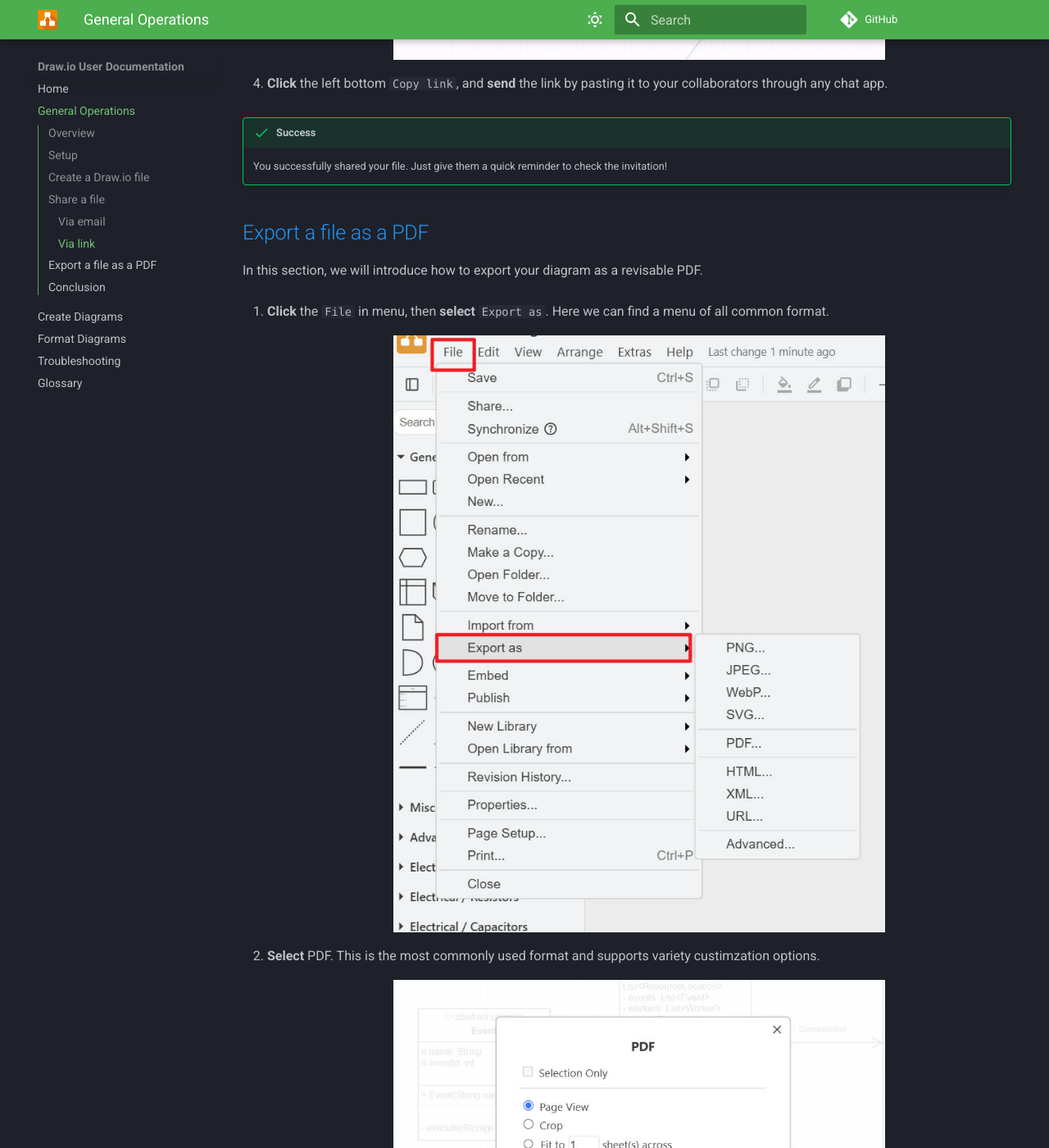
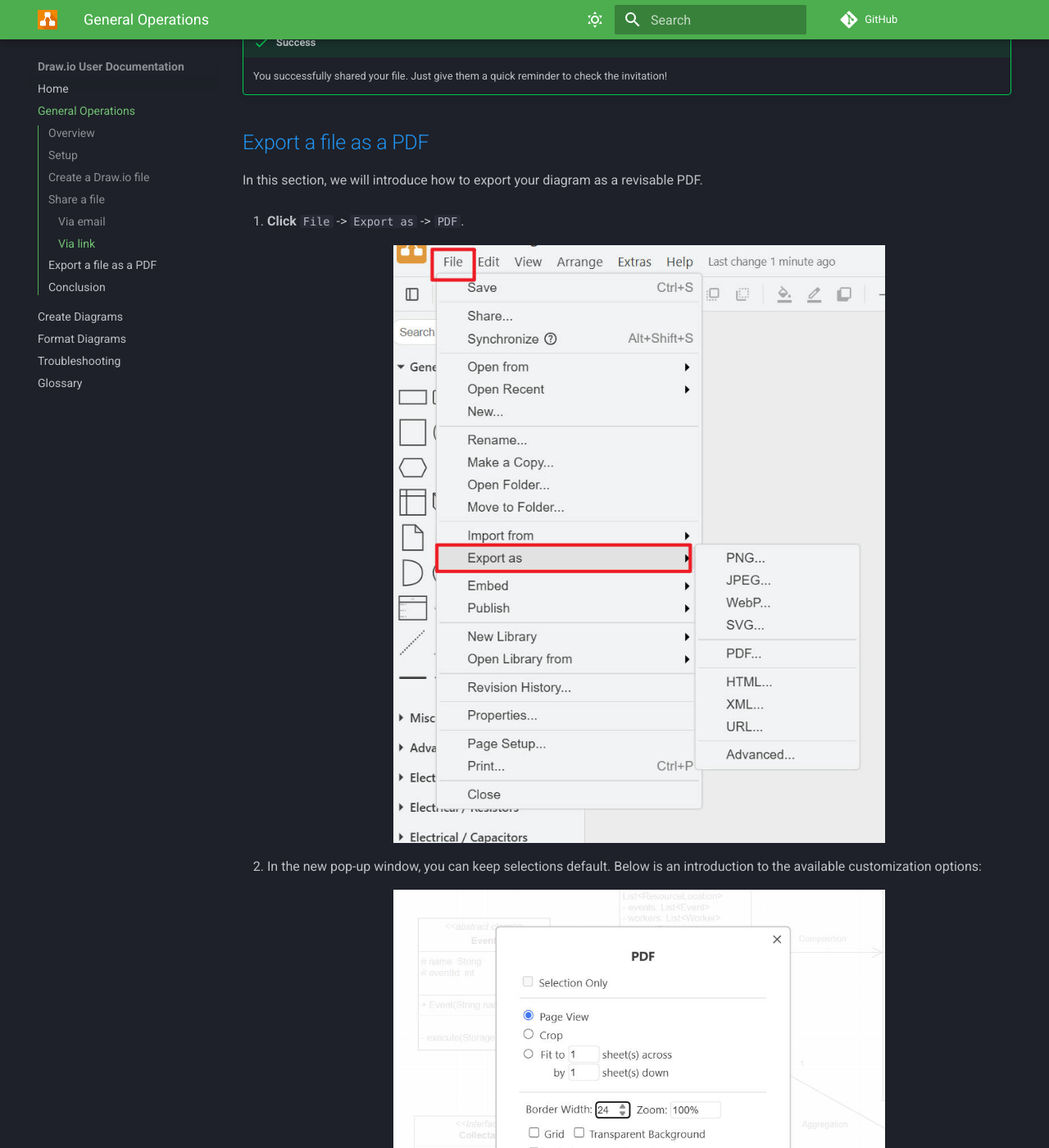
Before and after one commit to zoeyj3/2216_documentation, an MkDocs documentation site: the page built from docs/general-operations.md, in a window 1280 px wide and 1400 px high, scrolled down 7994 px. Shown: the whole window at 82% size. Built offline with MkDocs 1.6.1 and Material for MkDocs 9.7.7, drawn with Linux system fonts in a browser that asks for light colours; emoji names are drawn with the system emoji font; some web fonts are replaced; comment, search, counter and statistics services are not loaded; some of the changed text lies outside the part shown.

Commit message:
Fix the export introduction words

```diff
--- a/docs/general-operations.md
+++ b/docs/general-operations.md
@@ -29,7 +29,7 @@
 4. After finishing sign-in process, **Click** `Select all` to give draw.io full access. **Scroll** down to the bottom of the window, and **click** continue.
 
       <figure markdown>
-      ![Shape panel](assets/general-operations/select_all.jpg){width="600"}
+      ![Shape panel](assets/general-operations/select_all.jpg){width="500"}
       <figure markdown>
 
 After a few seconds, the setup process will be complete!
@@ -125,13 +125,13 @@
 In this section, we will introduce how to export your diagram as a revisable PDF.
 
 
-1. **Click** the `File` in menu, then **select** `Export as`. Here we can find a menu of all common format.
+1. **Click** `File` -> `Export as` -> `PDF`.
 
       <figure markdown>
       ![Shape panel](assets/general-operations/save_as.jpg){width="600"}
       </figure>
 
-2. **Select** PDF. This is the most commonly used format and supports variety custimzation options.
+2. In the new pop-up window, you can keep selections default. Below is an introduction to the available customization options:
 
       <figure markdown>
       ![Shape panel](assets/general-operations/pdf_export.jpg){width="600"}
```
Also changed, not shown: other parts of docs/general-operations.md (+1 -1 lines).
